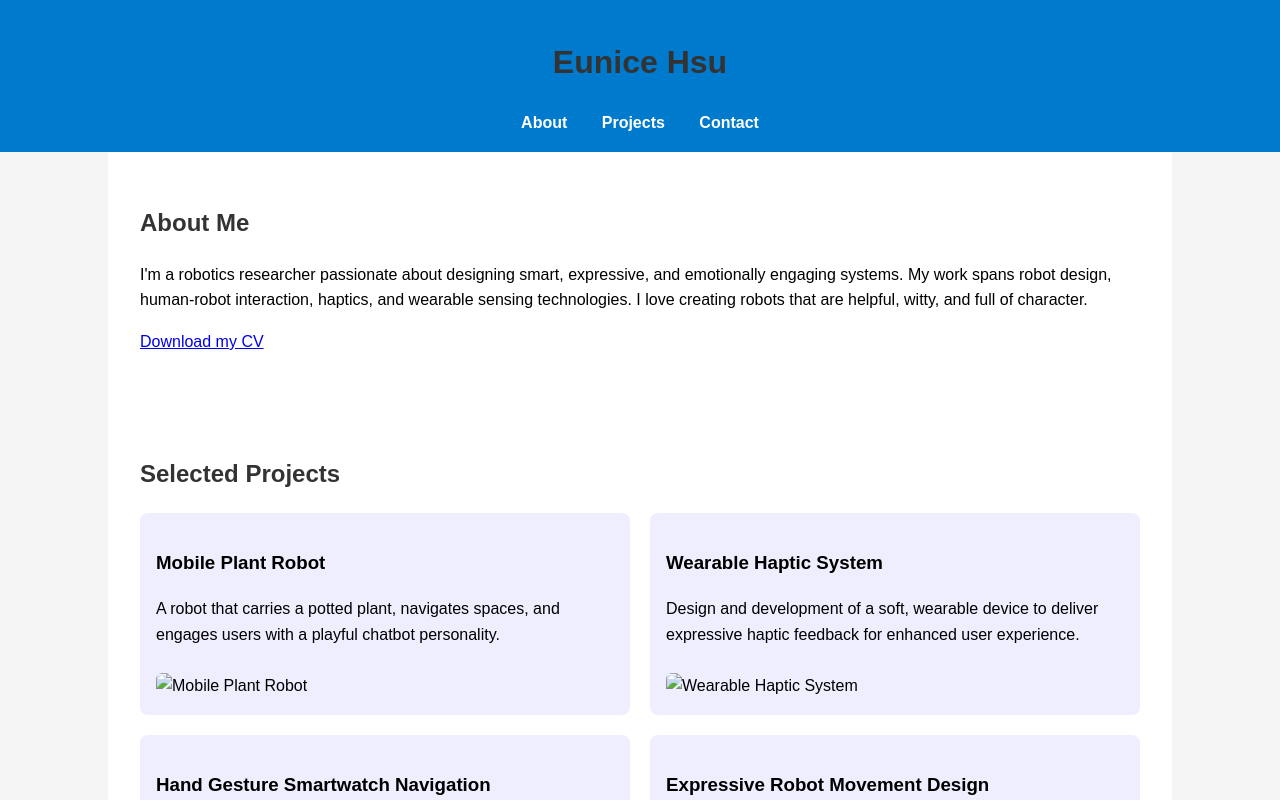
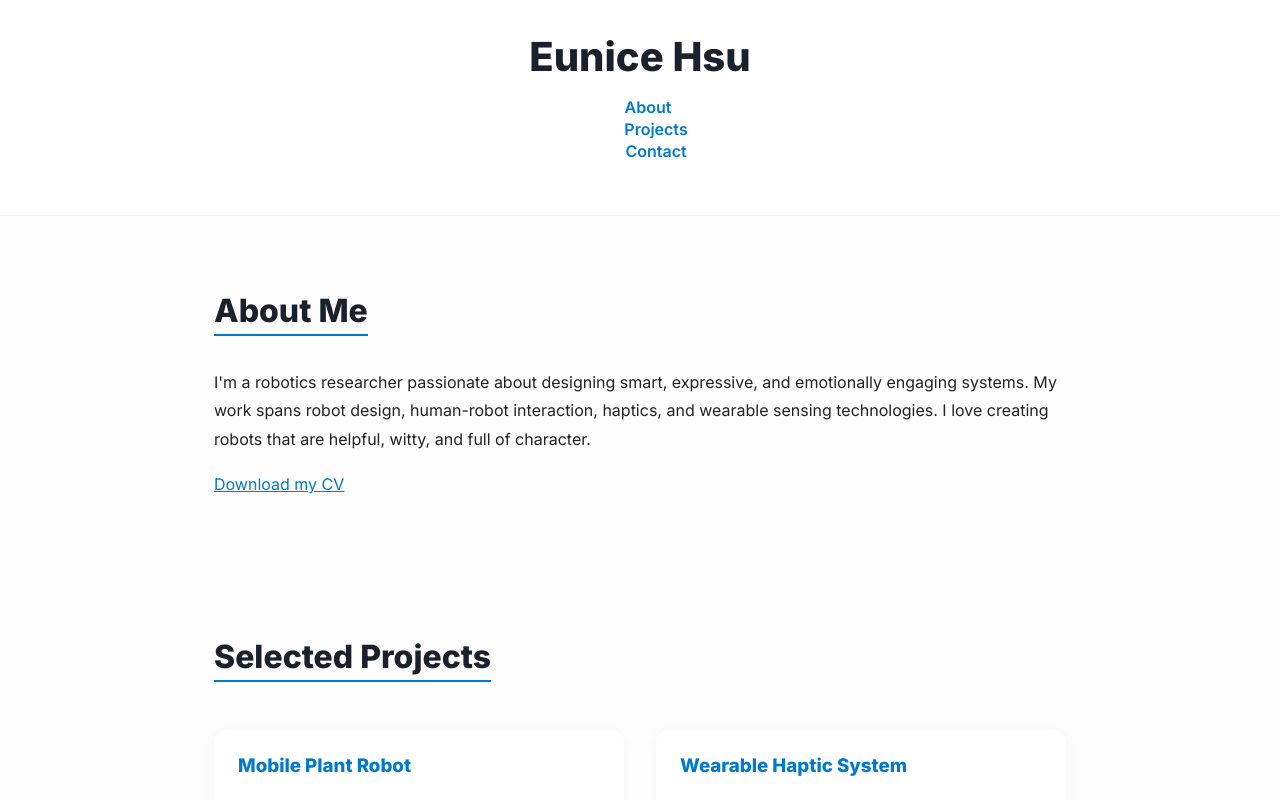
Before and after one commit to tzuyunhsu/tzuyun-portfolio, a plain HTML site: page index.html in a window 1280 px wide. Shown: the top 800 px of the page. Drawn offline with Linux system fonts and the light colour scheme.

Commit message:
more aesthetic

```diff
--- a/index.html
+++ b/index.html
@@ -1,28 +1,109 @@
 <!DOCTYPE html>
 <html lang="en">
 <head>
-  <meta charset="UTF-8">
-  <meta name="viewport" content="width=device-width, initial-scale=1.0">
+  <meta charset="UTF-8" />
+  <meta name="viewport" content="width=device-width, initial-scale=1.0" />
   <title>Eunice Hsu | Robotics Researcher</title>
-  <link rel="icon" type="image/png" href="favicon.png">
+  <link rel="icon" type="image/png" href="favicon.png" />
+  <link href="https://fonts.googleapis.com/css2?family=Inter:wght@400;600;800&display=swap" rel="stylesheet">
   <style>
-    body { font-family: Arial, sans-serif; margin: 0; padding: 0; line-height: 1.6; background: #f5f5f5; }
-    header { background: #007acc; color: white; padding: 1rem 0; text-align: center; }
-    nav a { margin: 0 15px; color: white; text-decoration: none; font-weight: bold; }
-    .container { padding: 2rem; max-width: 1000px; margin: auto; background: white; }
-    footer { text-align: center; padding: 1rem; background: #007acc; color: white; }
-    h1, h2 { color: #333; }
-    .projects { display: grid; grid-template-columns: 1fr 1fr; gap: 20px; }
-    .project { background: #eef; padding: 1rem; border-radius: 8px; transition: transform 0.2s ease-in-out; }
-    .project:hover { transform: scale(1.03); }
-    img.project-img { width: 100%; border-radius: 6px; margin-top: 10px; }
-    @media(max-width: 700px) {
-      .projects { grid-template-columns: 1fr; }
+    * {
+      box-sizing: border-box;
+      scroll-behavior: smooth;
+    }
+    body {
+      margin: 0;
+      font-family: 'Inter', sans-serif;
+      background-color: #fdfdfd;
+      color: #222;
+    }
+    header {
+      background: white;
+      padding: 2rem;
+      text-align: center;
+      border-bottom: 1px solid #eee;
+    }
+    header h1 {
+      font-size: 2.5rem;
+      margin: 0;
+      font-weight: 800;
+      color: #1a202c;
+    }
+    nav {
+      margin-top: 1rem;
+    }
+    nav a {
+      margin: 0 1rem;
+      text-decoration: none;
+      color: #007acc;
+      font-weight: 600;
+      position: relative;
+    }
+    nav a::after {
+      content: '';
+      display: block;
+      width: 0;
+      height: 2px;
+      background: #007acc;
+      transition: width 0.3s;
+    }
+    nav a:hover::after {
+      width: 100%;
+    }
+    .container {
+      max-width: 900px;
+      margin: 0 auto;
+      padding: 3rem 1.5rem;
+    }
+    h2 {
+      font-size: 2rem;
+      color: #1a202c;
+      margin-bottom: 1rem;
+      border-bottom: 2px solid #007acc;
+      display: inline-block;
+      padding-bottom: 0.25rem;
+    }
+    p {
+      line-height: 1.8;
+    }
+    .projects {
+      display: grid;
+      grid-template-columns: repeat(auto-fit, minmax(300px, 1fr));
+      gap: 2rem;
+      margin-top: 2rem;
+    }
+    .project {
+      background: #fff;
+      padding: 1.5rem;
+      border-radius: 12px;
+      box-shadow: 0 4px 12px rgba(0,0,0,0.05);
+      transition: transform 0.3s ease;
+    }
+    .project:hover {
+      transform: translateY(-5px);
+    }
+    .project h3 {
+      margin-top: 0;
+      color: #007acc;
+    }
+    .project img {
+      width: 100%;
+      border-radius: 8px;
+      margin-top: 1rem;
+    }
+    footer {
+      text-align: center;
+      padding: 2rem 1rem;
+      background: #1a202c;
+      color: #fff;
+      font-size: 0.9rem;
+    }
+    a {
+      color: #007acc;
     }
   </style>
 </head>
 <body>
-
   <header>
     <h1>Eunice Hsu</h1>
     <nav>
@@ -32,48 +113,51 @@
     </nav>
   </header>
 
-<div class="container" id="about">
+  <section class="container" id="about">
     <h2>About Me</h2>
-  <p>I'm a robotics researcher passionate about designing smart, expressive, and emotionally engaging systems. My work spans robot design, human-robot interaction, haptics, and wearable sensing technologies. I love creating robots that are helpful, witty, and full of character.</p>
-  <p><a href="YOUR_CV_LINK_HERE" target="_blank">Download my CV</a></p>
-</div>
+    <p>
+      I'm a robotics researcher passionate about designing smart, expressive, and emotionally engaging systems. My work spans robot design, human-robot interaction, haptics, and wearable sensing technologies. I love creating robots that are helpful, witty, and full of character.
+    </p>
+    <p>
+      <a href="YOUR_CV_LINK_HERE" target="_blank">Download my CV</a>
+    </p>
+  </section>
 
-<div class="container" id="projects">
+  <section class="container" id="projects">
     <h2>Selected Projects</h2>
     <div class="projects">
       <div class="project">
         <h3>Mobile Plant Robot</h3>
         <p>A robot that carries a potted plant, navigates spaces, and engages users with a playful chatbot personality.</p>
-      <img src="plant-robot.png" alt="Mobile Plant Robot" class="project-img">
+        <img src="plant-robot.png" alt="Mobile Plant Robot" />
       </div>
       <div class="project">
         <h3>Wearable Haptic System</h3>
         <p>Design and development of a soft, wearable device to deliver expressive haptic feedback for enhanced user experience.</p>
-      <img src="haptic-system.png" alt="Wearable Haptic System" class="project-img">
+        <img src="haptic-system.png" alt="Wearable Haptic System" />
       </div>
       <div class="project">
         <h3>Hand Gesture Smartwatch Navigation</h3>
         <p>Developed a gesture sensing system to intuitively control a smartwatch without touch.</p>
-      <img src="gesture-smartwatch.png" alt="Gesture Smartwatch Navigation" class="project-img">
+        <img src="gesture-smartwatch.png" alt="Gesture Smartwatch Navigation" />
       </div>
       <div class="project">
         <h3>Expressive Robot Movement Design</h3>
         <p>Researching movement strategies for non-anthropomorphic robots to communicate intent and emotion through behavior.</p>
-      <img src="expressive-robot.png" alt="Expressive Robot Movement" class="project-img">
+        <img src="expressive-robot.png" alt="Expressive Robot Movement" />
       </div>
     </div>
-</div>
+  </section>
 
-<div class="container" id="contact">
+  <section class="container" id="contact">
     <h2>Contact</h2>
     <p>Email: <a href="mailto:YOUR_EMAIL@example.com">YOUR_EMAIL@example.com</a></p>
     <p>GitHub: <a href="https://github.com/YOUR_GITHUB_USERNAME" target="_blank">@YOUR_GITHUB_USERNAME</a></p>
     <p>Let's collaborate or talk robots! 🤖🌿</p>
-</div>
+  </section>
 
   <footer>
     <p>© 2025 Eunice Hsu | Built with love and curiosity 🌱🤖</p>
   </footer>
-
 </body>
 </html>
```
Lines whose indentation alone changed are shown as unchanged.
